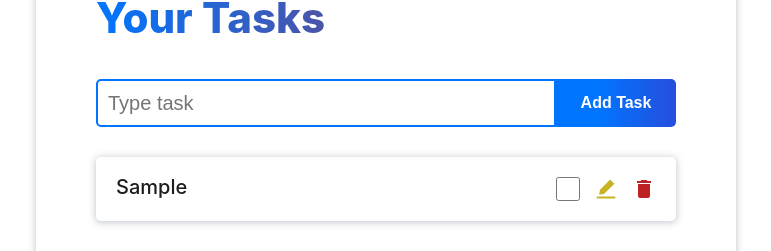
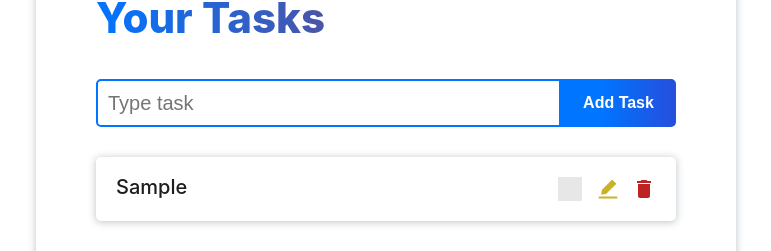
Before and after one commit to MaksimPilat/todo-app, a React (Create React App) app: page / in a window 1280 px wide. Both pictures are taken after typing "Sample" into the empty fields and a click on the button "Add Task". Shown: the part 163-414 px from the top of the page, without its empty margins (254-1025 px from the left). Built offline with nearby package versions, Linux system fonts and the light colour scheme.

Commit message:
modified:   src/components/GradientButton/GradientButton.module.css 	modified:   src/components/Task/Task.module.css 	modified:   src/components/Task/Task.tsx

```diff
--- a/src/components/GradientButton/GradientButton.module.css
+++ b/src/components/GradientButton/GradientButton.module.css
@@ -1,5 +1,5 @@
 .root {
-    min-width: 120px;
+    min-width: 115px;
     padding: 15px 0px;
     border: none;
     color: #FFF;
--- a/src/components/Task/Task.module.css
+++ b/src/components/Task/Task.module.css
@@ -8,29 +8,84 @@
     font-size: 1em;
     line-height: 1;
     font-weight: 500;
-    cursor: pointer;
     transition: .3s ease-out;
     box-shadow: none;
     transform: translateX(7px);
     border: 1px solid var(--yellow);
 }
 
-.title {
+.completeTitle {
     text-decoration: line-through;
 }
 
 .controls {
     display: flex;
-    gap: 14px;
+    flex-wrap: wrap;
+    gap: 12px;
+}
+
+.checkbox {
+    display: block;
+    position: relative;
+    padding-left: 26px;
+    margin-bottom: 12px;
+    cursor: pointer;
+    font-size: 22px;
+    -webkit-user-select: none;
+    -moz-user-select: none;
+    -ms-user-select: none;
+    user-select: none;
+}
+
+.checkbox input {
+    position: absolute;
+    opacity: 0;
+    cursor: pointer;
+    height: 0;
+    width: 0;
+}
+
+.checkmark {
+    position: absolute;
+    top: 0;
+    left: 0;
+    height: 24px;
+    width: 24px;
+    background-color: #e7e7e7;
+}
+
+.checkbox:hover input~.checkmark {
+    background-color: #ccc;
+}
+
+.checkbox input:checked~.checkmark {
+    background-color: var(--blue);
+}
+
+.checkmark:after {
+    content: "";
+    position: absolute;
+    display: none;
+}
+
+.checkbox input:checked~.checkmark:after {
+    display: block;
+}
+
+.checkbox .checkmark:after {
+    left: 9px;
+    top: 5px;
+    width: 5px;
+    height: 10px;
+    border: solid white;
+    border-width: 0 3px 3px 0;
+    -webkit-transform: rotate(45deg);
+    -ms-transform: rotate(45deg);
+    transform: rotate(45deg);
 }
 
 .btn {
     cursor: pointer;
-}
-
-.root input {
-    height: 24px;
-    width: 24px;
 }
 
 .offset {
--- a/src/components/Task/Task.tsx
+++ b/src/components/Task/Task.tsx
@@ -39,14 +39,14 @@ export const Task: React.FC<Props> = ({ id, title, isCompleted, isUpdating }: Pr
 
     return (
         <div ref={root} onClick={() => toggleTaskCompletion(id)} className={styles.root}>
-            <span className={isCompleted ? styles.title : null}>
+            <span className={isCompleted ? styles.completeTitle : null}>
                 {title}
             </span>
             <div className={styles.controls}>
-                <input
-                    className={styles.btn}
-                    type='checkbox'
-                    checked={isCompleted} />
+                <label className={styles.checkbox}>
+                    <input onChange={() => toggleTaskCompletion(id)} checked={isCompleted} type="checkbox" />
+                    <span className={styles.checkmark}></span>
+                </label>
                 <AiFillEdit
                     className={styles.btn}
                     size={24}
```
